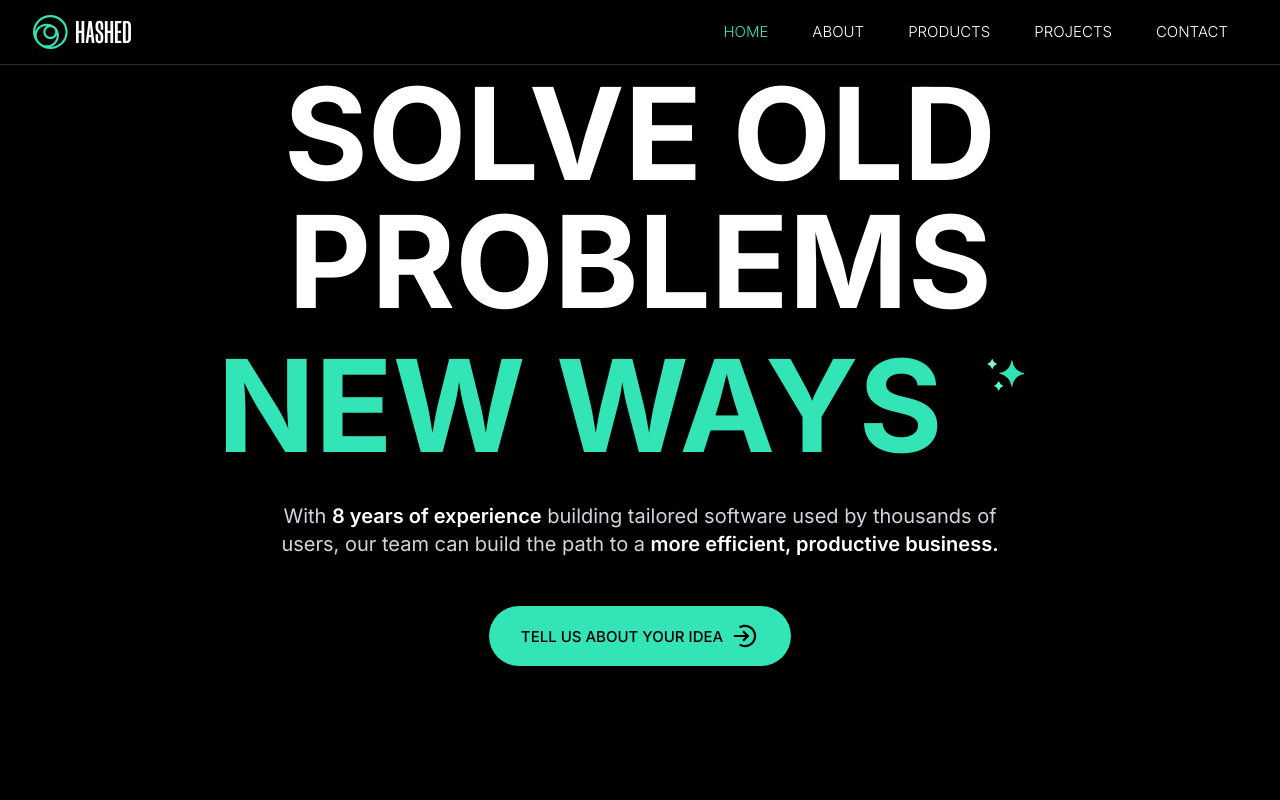
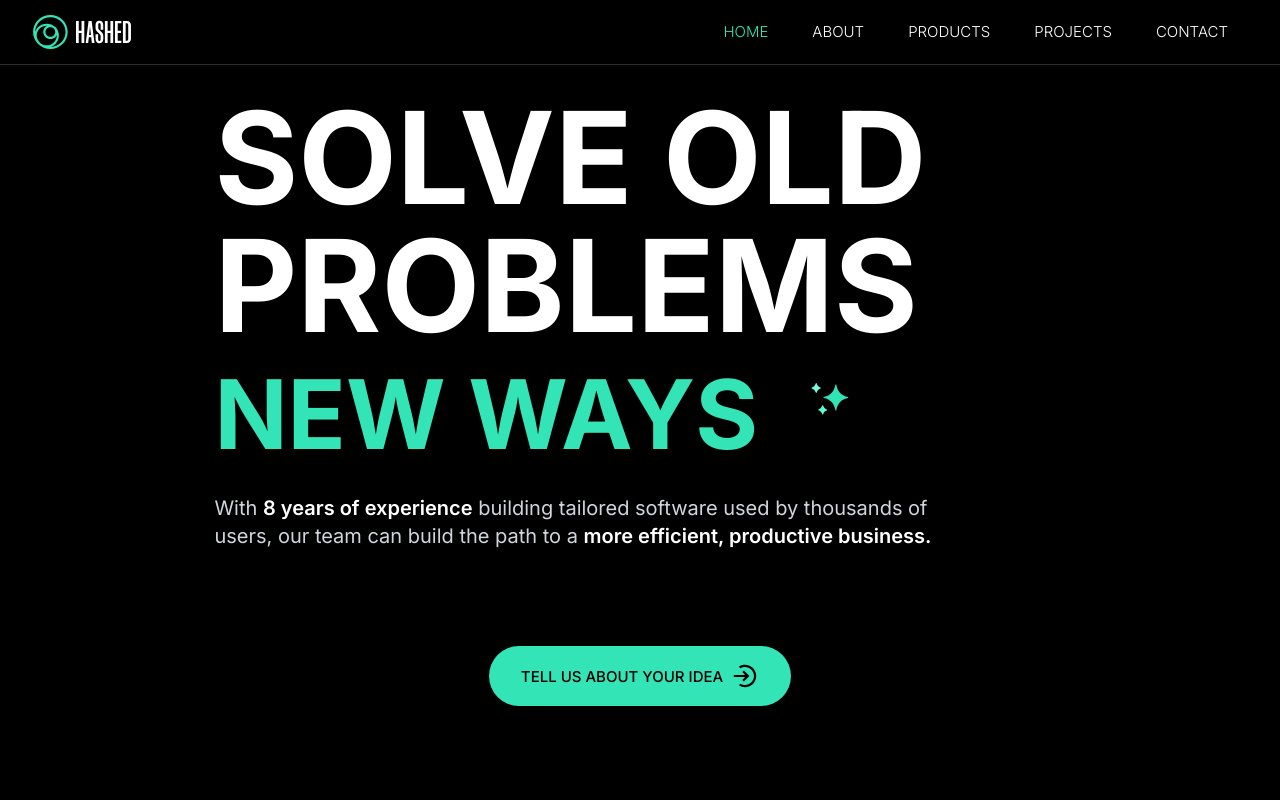
Before and after one commit to jmgayosso/hashed-reborn-ai, a React (Vite) app: page /home in a window 1280 px wide. Shown: the top 800 px of the page. Built offline with nearby package versions, Linux system fonts and the light colour scheme.

Commit message:
Refactor HeroV0 component for improved structure and readability

```diff
--- a/src/components/HeroV0.tsx
+++ b/src/components/HeroV0.tsx
@@ -9,10 +9,10 @@ const HeroV0 = () => {
   return (
     <section id="home" className="min-h-screen relative overflow-hidden bg-black">
       {/* Main content */}
-      <div className="relative z-10 min-h-screen flex flex-col items-center justify-center px-4 sm:px-6 lg:px-8">
-        <div className="max-w-6xl mx-auto text-center">
+  <div className="relative z-10 min-h-screen flex flex-col items-center justify-start sm:justify-center pt-24 sm:pt-16 px-4 sm:px-6 lg:px-8">
+  <div className="w-full md:w-[70%] mx-auto text-center md:text-left">
           <motion.div
-            className="max-w-5xl mx-auto"
+            className="w-full mx-auto"
             initial={{ opacity: 0 }}
             animate={{ opacity: 1 }}
             transition={{ duration: 1 }}
@@ -20,29 +20,32 @@ const HeroV0 = () => {
             {/* Main heading */}
             <div className="mb-8">
               <motion.h1
-                className="text-4xl sm:text-6xl md:text-8xl lg:text-9xl font-bold leading-tight text-white mb-0 md:mb-4 text-center"
+                className="text-4xl sm:text-4xl md:text-8xl lg:text-9xl font-bold leading-tight text-white mb-0 md:mb-4"
                 initial={{ opacity: 0, y: 30 }}
                 animate={{ opacity: 1, y: 0 }}
                 transition={{ duration: 0.8, delay: 0.2 }}
               >
-                SOLVE OLD PROBLEMS
+                <span>SOLVE OLD </span>
+                {/* break only on md to create 3 lines on md, hide on lg to make first line combined on large screens */}
+                <br className="hidden md:block lg:hidden" />
+                <span>PROBLEMS</span>
               </motion.h1>
 
               <motion.div
                 initial={{ opacity: 0, y: 30 }}
                 animate={{ opacity: 1, y: 0 }}
                 transition={{ duration: 0.8, delay: 0.4 }}
-                className="relative flex flex-row items-start justify-center gap-0 md:gap-2 flex-nowrap"
+                className="relative flex flex-row md:flex-row items-start justify-center md:justify-start gap-2 flex-nowrap w-full md:w-auto"
               >
-                <h1 className="text-4xl sm:text-6xl md:text-8xl lg:text-9xl font-bold leading-tight text-[#32e4b6] text-left">
-                  NEW WAYS
+                <h1 className="text-4xl sm:text-4xl md:text-7xl lg:text-8xl font-bold leading-tight text-[#32e4b6]">
+                  <span className="inline md:block lg:inline">NEW WAYS</span>
                 </h1>
-                <div className="w-12 sm:w-20 md:w-28 lg:w-28 self-start ml-0">
+                <div className="w-8 sm:w-16 md:w-24 lg:w-28 self-start ml-2 -ml-4">
                   <Lottie
-                    animationData={hashedAnimation}
-                    loop={true}
-                    className="w-full h-auto"
-                    style={{ width: '100%', height: 'auto' }}
+                  animationData={hashedAnimation}
+                  loop={true}
+                  className="w-full h-auto"
+                  style={{ width: '100%', height: 'auto' }}
                   />
                 </div>
               </motion.div>
@@ -50,7 +53,7 @@ const HeroV0 = () => {
 
             {/* Description */}
             <motion.div
-              className="text-lg md:text-xl text-gray-300 mb-12 max-w-3xl mx-auto leading-relaxed"
+              className="text-base md:text-lg lg:text-xl text-gray-300 mb-12 max-w-3xl mx-auto md:mx-0 leading-relaxed md:text-left"
               initial={{ opacity: 0, y: 20 }}
               animate={{ opacity: 1, y: 0 }}
               transition={{ duration: 0.8, delay: 0.6 }}
@@ -67,7 +70,7 @@ const HeroV0 = () => {
               initial={{ opacity: 0, y: 20 }}
               animate={{ opacity: 1, y: 0 }}
               transition={{ duration: 0.8, delay: 0.8 }}
-              className="mb-16"
+              className="mb-16 flex justify-center md:mt-24"
             >
               <Link to="/contact">
             <button
```
